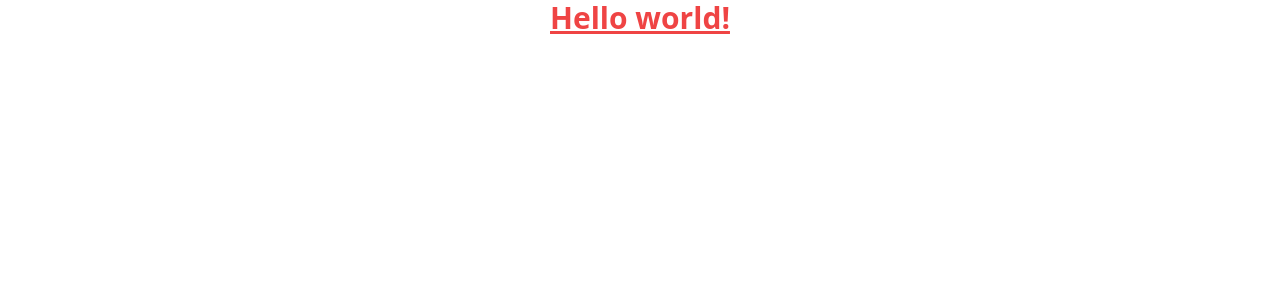
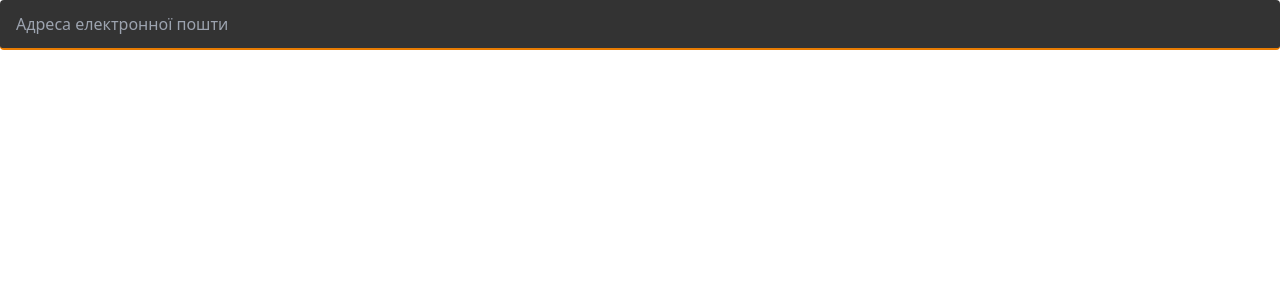
Before and after one commit to yulia-maleeva/netflix, a React (Vite) app: page / in a window 1280 px wide. Shown: the top 300 px of the page. Built offline with nearby package versions, Linux system fonts and the light colour scheme.

Commit message:
NX-11-Created input

```diff
--- a/src/App.tsx
+++ b/src/App.tsx
@@ -1,7 +1,9 @@
+import Input from "./components/atoms/Input";
+
 const App = () => (
-  <h1 className="text-3xl font-bold text-red-500 underline text-center">
-    Hello world!
-  </h1>
+  <>
+    <Input type="email" name="email" placeholder="Адреса електронної пошти" />
+  </>
 );
 
 export default App;
--- /dev/null
+++ b/src/components/atoms/Input/index.tsx
@@ -0,0 +1,18 @@
+import React, { FC } from "react";
+
+interface IInput {
+  type: string;
+  name: string;
+  placeholder?: string;
+}
+
+const Input: FC<IInput> = ({ type, name, placeholder }) => (
+  <input
+    type={type}
+    name={name}
+    placeholder={placeholder}
+    className="w-full h-[50px] p-4 bg-custom-dark-gray text-white border-b-2 rounded border-custom-orange outline-none"
+  ></input>
+);
+
+export default Input;
--- a/tailwind.config.js
+++ b/tailwind.config.js
@@ -3,6 +3,12 @@ export default {
   content: ["./index.html", "./src/**/*.{js,ts,jsx,tsx}"],
   theme: {
     extend: {},
+    extend: {
+      colors: {
+        "custom-dark-gray": "#333",
+        "custom-orange": "#e87c03",
+      },
+    },
   },
   plugins: [],
 };
```
